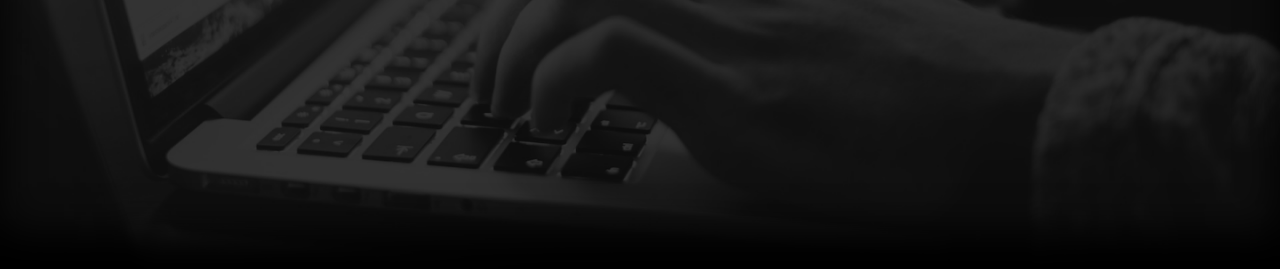
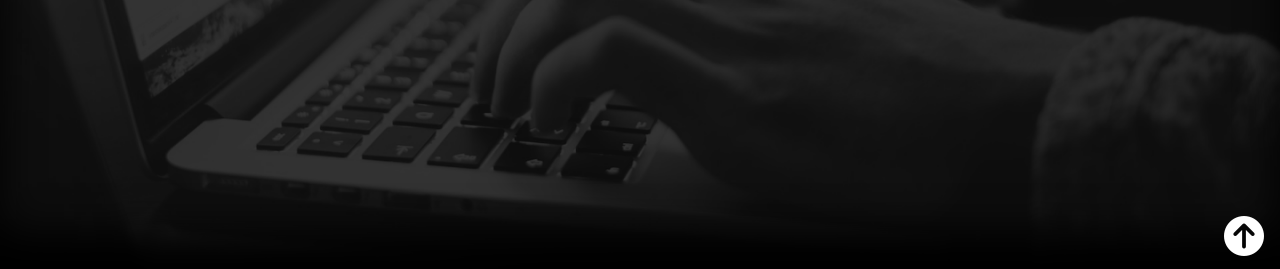
Before and after one commit to Genivania/portfolio, a plain HTML site: page index.html in a window 1280 px wide. Shown: the part 528-797 px from the top of the page. Drawn offline with Linux system fonts and the light colour scheme.

Commit message:
Adicionado seta para menu

```diff
--- a/css/style.css
+++ b/css/style.css
@@ -35,6 +35,18 @@ main{
     align-items: center;
 }
 
+.voltar{
+    position: fixed;
+    right: 16px;
+    bottom: 16px;
+    display: grid;
+    place-content: center;
+    font-size: 2.5rem;
+    transition: all .5s;
+}
+.voltar:hover{
+    color: var(--primary-color);
+}
 section{
     height: 100vh;
 }
--- a/index.html
+++ b/index.html
@@ -42,6 +42,9 @@
     </header>
 
     <main>
+        <a href="#" class="voltar">
+            <i class="fas fa-arrow-circle-up"></i>
+        </a>
         <section class="home" id="home">
             <div class="profile">
                 <img class="profile__foto" src="./img/imagem-geni.png" alt="foto">
```
